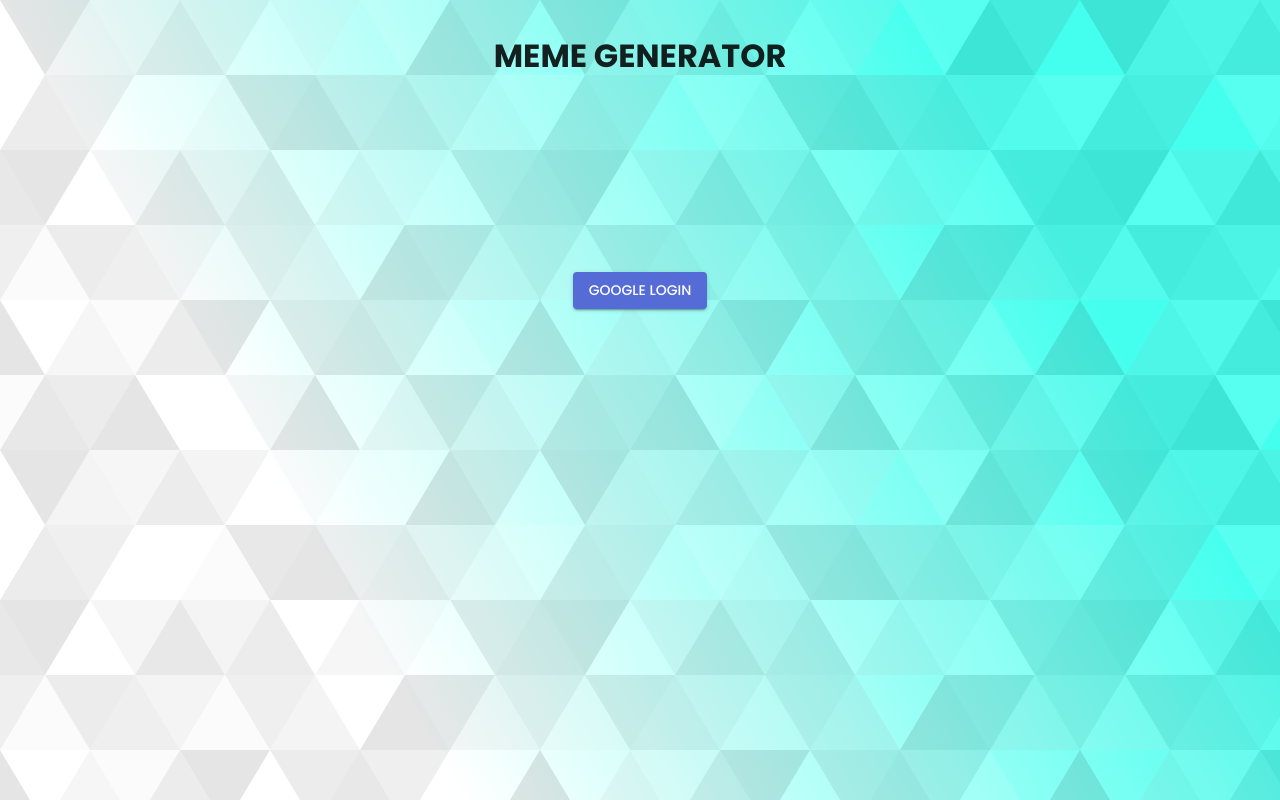
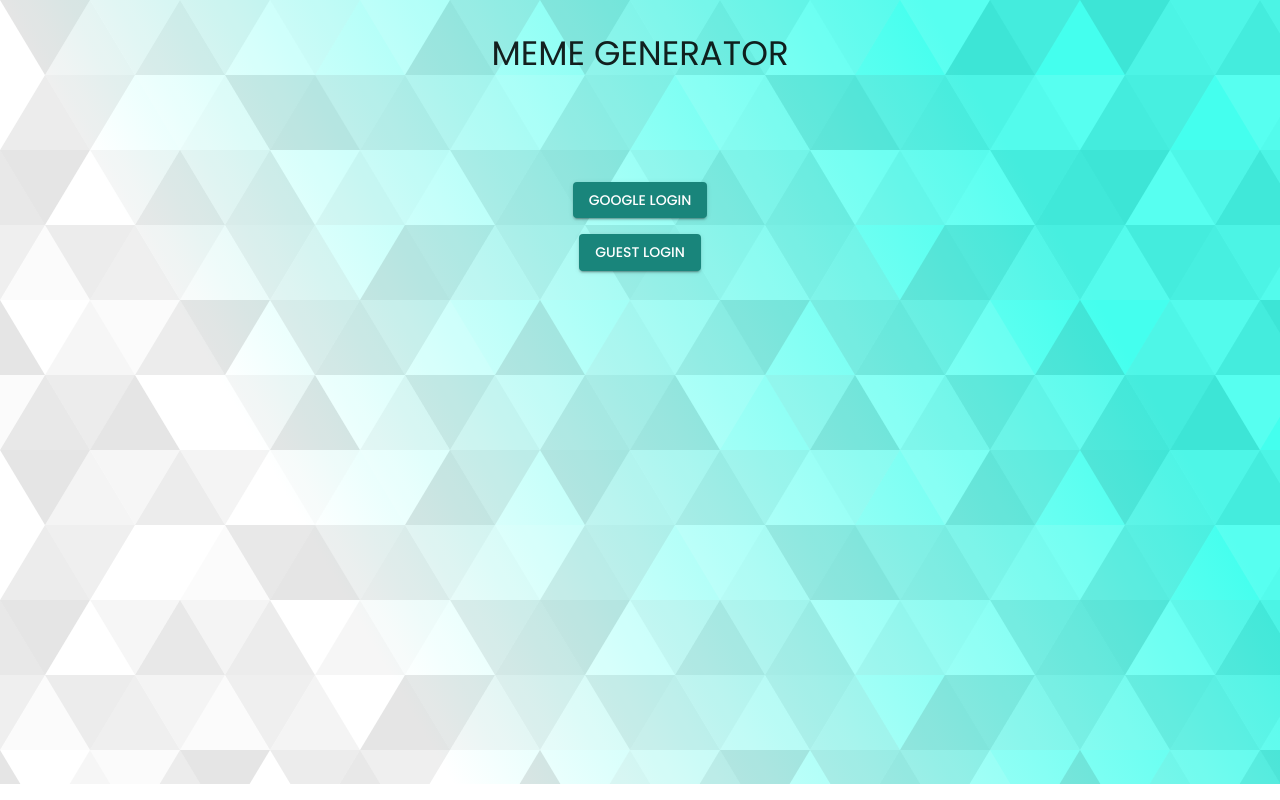
Before and after one commit to faisaljamil25/meme-generator, a Next.js app: page / in a window 1280 px wide. Built offline with nearby package versions, Linux system fonts and the light colour scheme; no server answers.

Commit message:
feat: guest login

```diff
--- a/package.json
+++ b/package.json
@@ -18,6 +18,7 @@
     "firebase": "^8.7.1",
     "js-cookie": "^3.0.1",
     "konva": "^8.3.2",
+    "nanoid": "^3.2.0",
     "next": "12.0.10",
     "nookies": "^2.5.2",
     "react": "17.0.2",
--- /dev/null
+++ b/src/firebase/guestLogin.ts
@@ -0,0 +1,9 @@
+import { nanoid } from 'nanoid';
+import Cookies from 'js-cookie';
+import { NextRouter } from 'next/router';
+
+export const guestLogin = (router: NextRouter) => {
+  const token = nanoid();
+  Cookies.set('token', token);
+  router.push('/home');
+};
--- a/src/pages/index.tsx
+++ b/src/pages/index.tsx
@@ -1,9 +1,10 @@
 import { NextPage } from 'next';
-import { Button, Grid, Box } from '@mui/material';
+import { Button, Grid, Box, Typography } from '@mui/material';
 import { googleLogin } from '../firebase/googleLogin';
 import { makeStyles } from '@mui/styles';
 import { Theme } from '@mui/material/styles';
 import { useRouter } from 'next/router';
+import { guestLogin } from '../firebase/guestLogin';
 
 const useStyles = makeStyles((theme: Theme) => ({
   home: {
@@ -14,26 +15,40 @@ const useStyles = makeStyles((theme: Theme) => ({
     backgroundSize: 'cover',
   },
 }));
+
 const Index: NextPage = () => {
   const router = useRouter();
   const classes = useStyles();
   return (
-    <Grid container className={classes.home}>
-      <Grid item xs={12}>
-        <Box mt={4}>
-          <h1 style={{ textAlign: 'center' }}>MEME GENERATOR</h1>
-        </Box>
-      </Grid>
-      <Grid item xs={12}>
-        <Grid container justifyContent='center' alignItems='center'>
-          <Box mt={-40}>
-            <Button variant='contained' onClick={() => googleLogin(router)}>
+    <Box className={classes.home}>
+      <Grid container spacing={2}>
+        <Grid item xs={12} mb={10}>
+          <Typography variant='h4' align='center' mt={4} gutterBottom>
+            MEME GENERATOR
+          </Typography>
+        </Grid>
+        <Grid item xs={12}>
+          <Box display='flex' justifyContent='center' mb={2}>
+            <Button
+              variant='contained'
+              color='secondary'
+              onClick={() => googleLogin(router)}
+            >
               Google Login
+            </Button>
+          </Box>
+          <Box display='flex' justifyContent='center'>
+            <Button
+              variant='contained'
+              color='secondary'
+              onClick={() => guestLogin(router)}
+            >
+              Guest Login
             </Button>
           </Box>
         </Grid>
       </Grid>
-    </Grid>
+    </Box>
   );
 };
 
```
Also changed, not shown: src/pages/home.tsx (+2 -8 lines), 1 other file (tests, documents, lock files or other folders).
